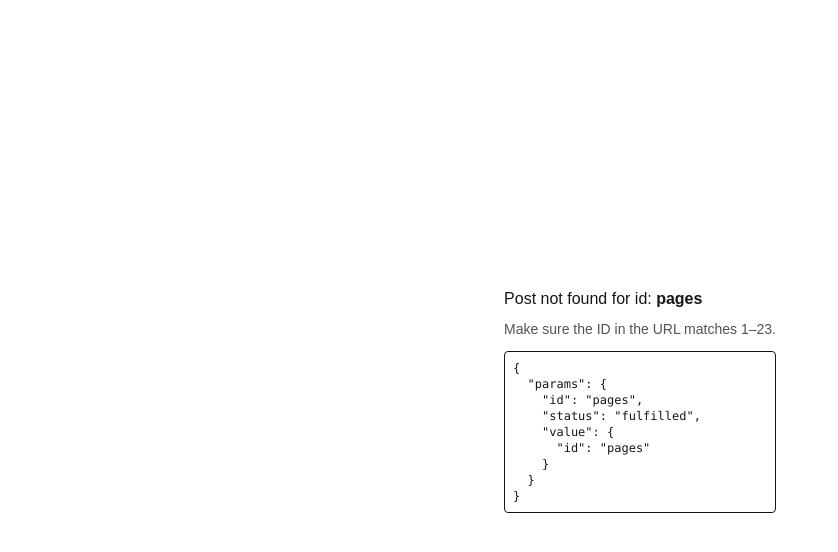
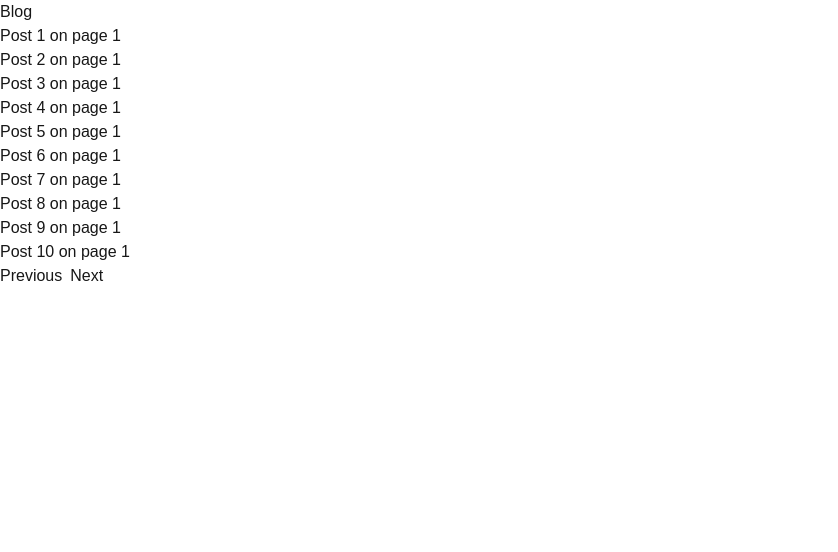
Before and after one commit to katdev16/blog, a Next.js app: page /blog/pages in a window 1280 px wide. Before the commit this address had no page. Shown: the top 552 px of the page, without its empty margins (0-838 px from the left). Built offline with nearby package versions, Linux system fonts and the light colour scheme.

Commit message:
pagination works

```diff
--- /dev/null
+++ b/app/blog/Pagination.tsx
@@ -0,0 +1,24 @@
+"use client"
+
+import { useRouter } from "next/navigation";
+
+export default function Pagination({ page, totalPages }: { page: number; totalPages: number }) {
+  const router = useRouter();
+
+  return (
+    <div className="mt-6 flex gap-2 justify-center items-center">
+      {Array.from({ length: totalPages }).map((_, i) => {
+        const n = i + 1;
+        return (
+          <button
+            key={n}
+            onClick={() => router.push(`/blog?page=${n}`)}
+            className={`px-3 py-1 rounded ${n === page ? "bg-blue-600 text-white" : "bg-white"}`}
+          >
+            {n}
+          </button>
+        );
+      })}
+    </div>
+  );
+}
--- a/app/blog/page.tsx
+++ b/app/blog/page.tsx
@@ -1,4 +1,5 @@
 import PostcardSmall from "@/components/blog/PostCard/postcardSmall";
+import Pagination from "./Pagination";
 import Link from "next/link";
 import { header as Header } from "@/components/common/Navbar/header";
 
@@ -10,8 +11,9 @@ const allPosts = Array.from({ length: 23 }).map((_, i) => ({
 
 }));
 
-export default function BlogPage({ searchParams }: { searchParams?: { page?: string } }) {
-  const page = Number(searchParams?.page || "1");
+export default async function BlogPage({ searchParams }: { searchParams?: Promise<{ page?: string }> | { page?: string } }) {
+  const sp = await searchParams;
+  const page = Number(sp?.page || "1");
   const pageSize = 6;
   const start = (page - 1) * pageSize;
   const paginated = allPosts.slice(start, start + pageSize);
@@ -32,17 +34,7 @@ export default function BlogPage({ searchParams }: { searchParams?: { page?: str
 
         </div>
 
-        <div className="mt-6 flex gap-2 justify-center items-center">
-          {Array.from({ length: totalPages }).map((_, i) => (
-            <Link
-              key={i}
-              href={`/blog?page=${i + 1}`}
-              className={`px-3 py-1 rounded ${i + 1 === page ? "bg-blue-600 text-white" : "bg-white"}`}
-            >
-              {i + 1}
-            </Link>
-          ))}
-        </div>
+        <Pagination page={page} totalPages={totalPages} />
       </main>
     </div>
     </>
--- /dev/null
+++ b/app/blog/pages/page.tsx
@@ -0,0 +1,38 @@
+// pages/blog.tsx
+import { useRouter } from "next/router";
+import Link from "next/link";
+
+export default function Page() {
+  const router = useRouter();
+  const page = Number((router.query.page as string) ?? "1");
+  const pageSize = 10;
+
+  const posts = Array.from({ length: pageSize }).map((_, i) => ({
+    id: `${page}-${i}`,
+    title: `Post ${i + 1} on page ${page}`,
+  }));
+
+  return (
+    <>
+      <h1>Blog</h1>
+      <ul>
+        {posts.map((p) => (
+          <li key={p.id}>{p.title}</li>
+        ))}
+      </ul>
+
+      <nav style={{ display: "flex", gap: 8 }}>
+        <Link
+          href={{ pathname: "/blog", query: { page: Math.max(page - 1, 1) } }}
+          aria-disabled={page <= 1}
+        >
+          Previous
+        </Link>
+        <Link href={{ pathname: "/blog", query: { page: page + 1 } }}>
+          Next
+        </Link>
+      </nav>
+    </>
+  );
+}
+``
```
